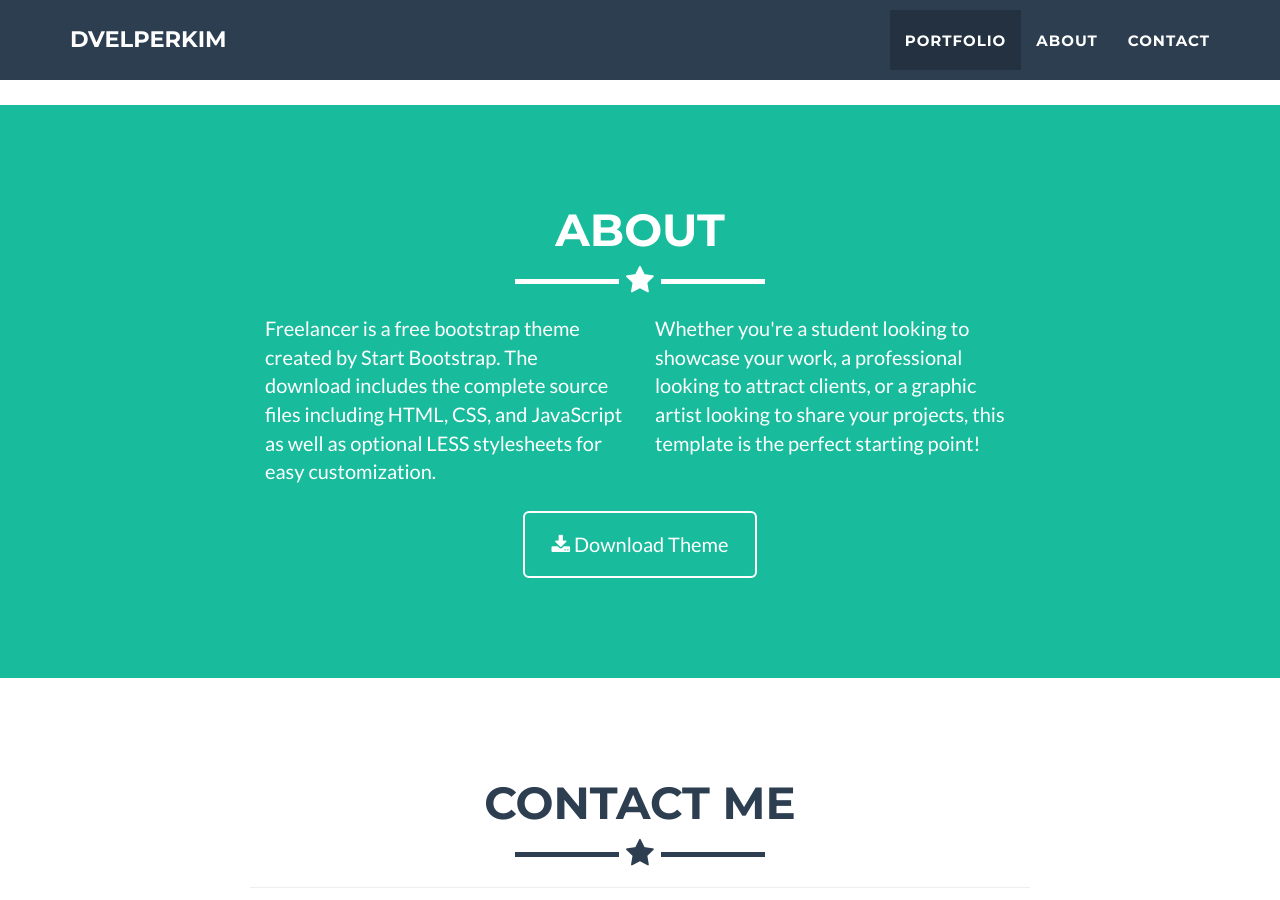
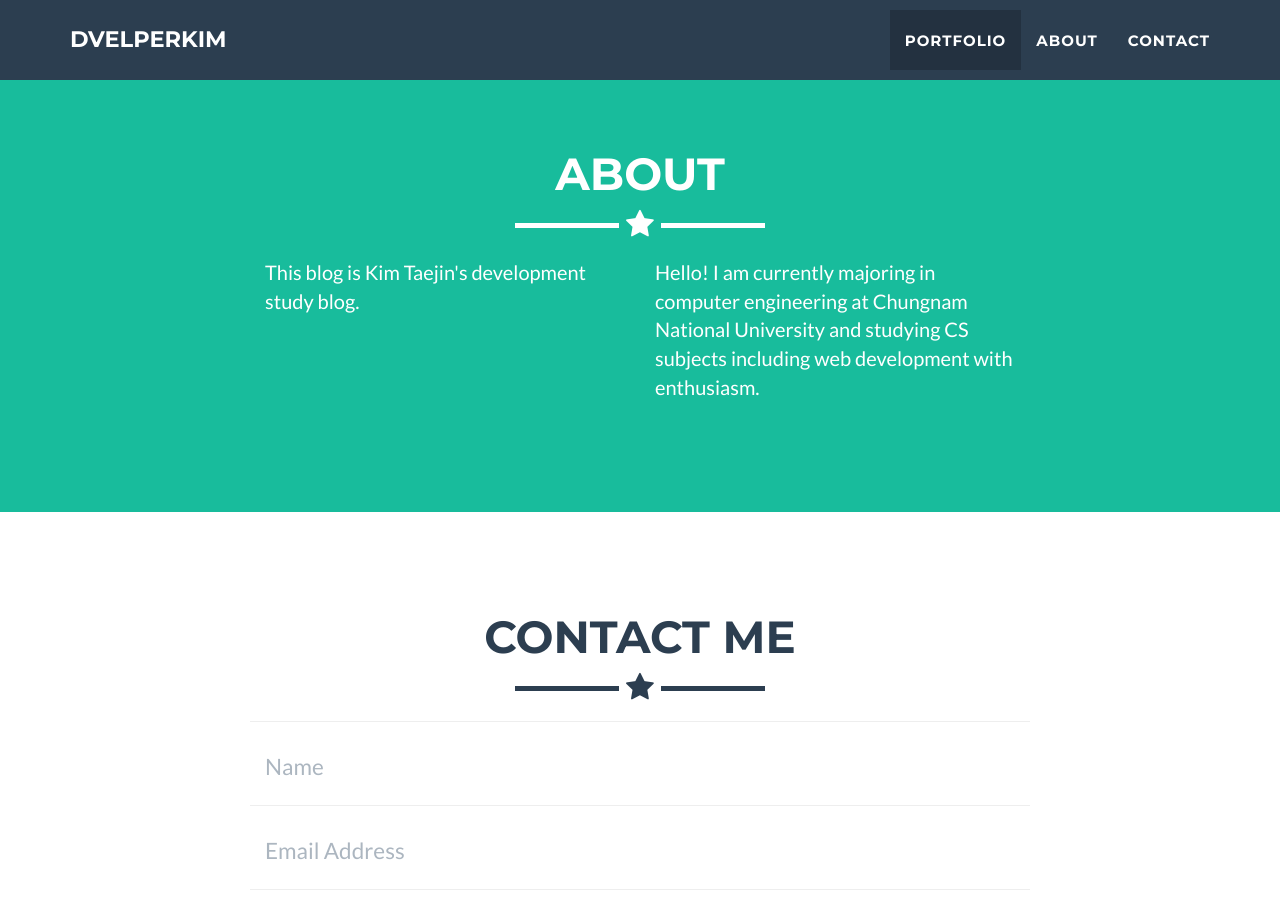
Before and after one commit to kimtaejin3/kimtaejin3.github.io, a Jekyll site: the page built from index.html, in a window 1280 px wide and 900 px high, scrolled down 1560 px. Built offline with Jekyll 4.4.1, drawn with Linux system fonts in a browser that asks for light colours.

Commit message:
change photo and description

```diff
--- a/_includes/about.html
+++ b/_includes/about.html
@@ -9,15 +9,10 @@
             </div>
             <div class="row">
                 <div class="col-lg-4 col-lg-offset-2">
-                    <p>Freelancer is a free bootstrap theme created by Start Bootstrap. The download includes the complete source files including HTML, CSS, and JavaScript as well as optional LESS stylesheets for easy customization.</p>
+                    <p>This blog is Kim Taejin's development study blog.</p>
                 </div>
                 <div class="col-lg-4">
-                    <p>Whether you're a student looking to showcase your work, a professional looking to attract clients, or a graphic artist looking to share your projects, this template is the perfect starting point! </p>
-                </div>
-                <div class="col-lg-8 col-lg-offset-2 text-center">
-                    <a href="https://github.com/jeromelachaud/freelancer-theme" class="btn btn-lg btn-outline">
-                        <i class="fa fa-download"></i> Download Theme
-                    </a>
+                    <p>Hello! I am currently majoring in computer engineering at Chungnam National University and studying CS subjects including web development with enthusiasm.</p>
                 </div>
             </div>
         </div>
```
Also changed, not shown: img/profile.png.
